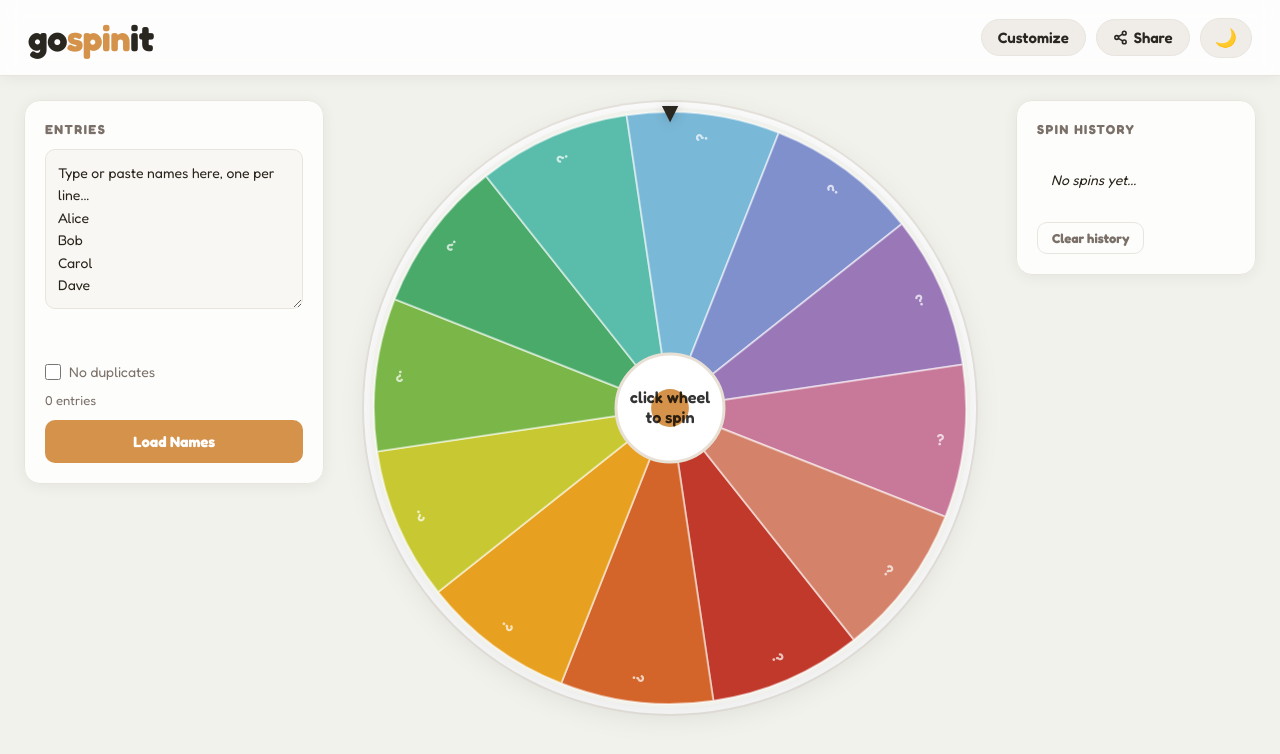
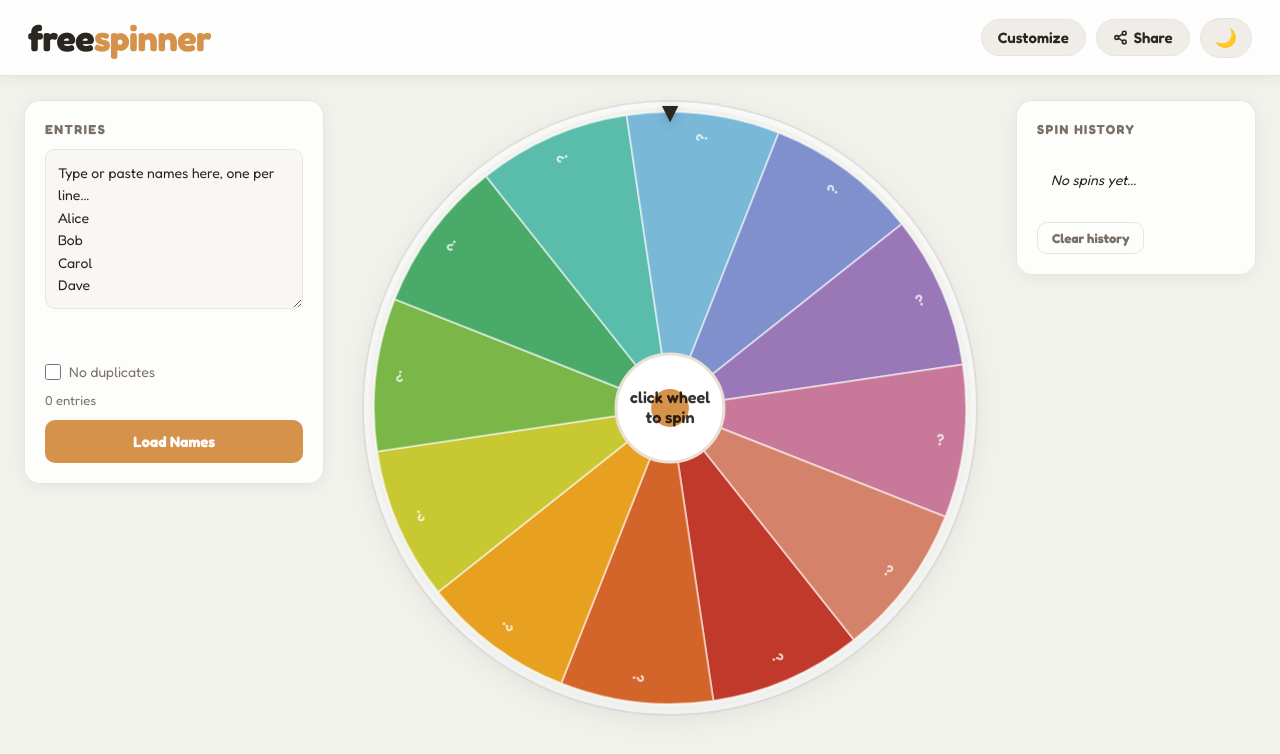
Before and after one commit to 319jnguyen-design/gospinit, a website built with Vite: page index.html in a window 1280 px wide. Built offline with nearby package versions, Linux system fonts and the light colour scheme.

Commit message:
change app name

```diff
--- a/index.html
+++ b/index.html
@@ -3,7 +3,7 @@
   <head>
     <meta charset="UTF-8" />
     <meta name="viewport" content="width=device-width, initial-scale=1.0" />
-    <title>GoSpinIt — Free Wheel Spinner</title>
+    <title>FreeSpinner — Free Wheel Spinner</title>
     <meta
       name="description"
       content="Free online wheel spinner. Paste your names, spin the wheel, pick a winner. Perfect for teachers and streamers."
@@ -20,8 +20,7 @@
     <div class="header-outer">
       <header class="header">
         <div class="logo">
-          <span class="l-base">go</span><span class="l-accent">spin</span
-          ><span class="l-base">it</span>
+          <span class="l-base">free</span><span class="l-accent">spinner</span>
         </div>
         <div class="header-actions">
           <button class="header-btn" id="customiseBtn">Customize</button>
```
